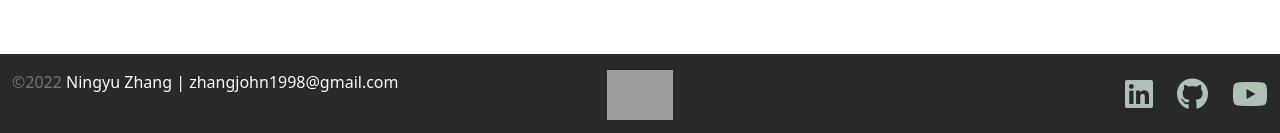
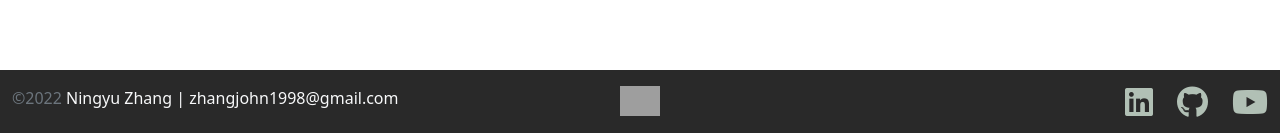
Before and after one commit to Ningyu-Zhang98/PrimeCheck, a plain HTML site: page app.html in a window 1280 px wide. Shown: the part 664-797 px from the top of the page. Drawn offline with nearby package versions, Linux system fonts and the light colour scheme; grey boxes are pictures that could not be loaded.

Commit message:
update
changed logo size

```diff
--- a/app.html
+++ b/app.html
@@ -145,7 +145,7 @@
           <div
             class="col d-flex align-items justify-content-center justify-content-md-center"
           >
-            <img src="img/LOGO_dark.svg" alt="Ningyu Zhang logo" height="50" />
+            <img src="img/LOGO_dark.svg" alt="Ningyu Zhang logo" height="30" />
           </div>
 
           <div
```
Also changed, not shown: code.html (+1 -1 lines), index.html (+1 -1 lines).
